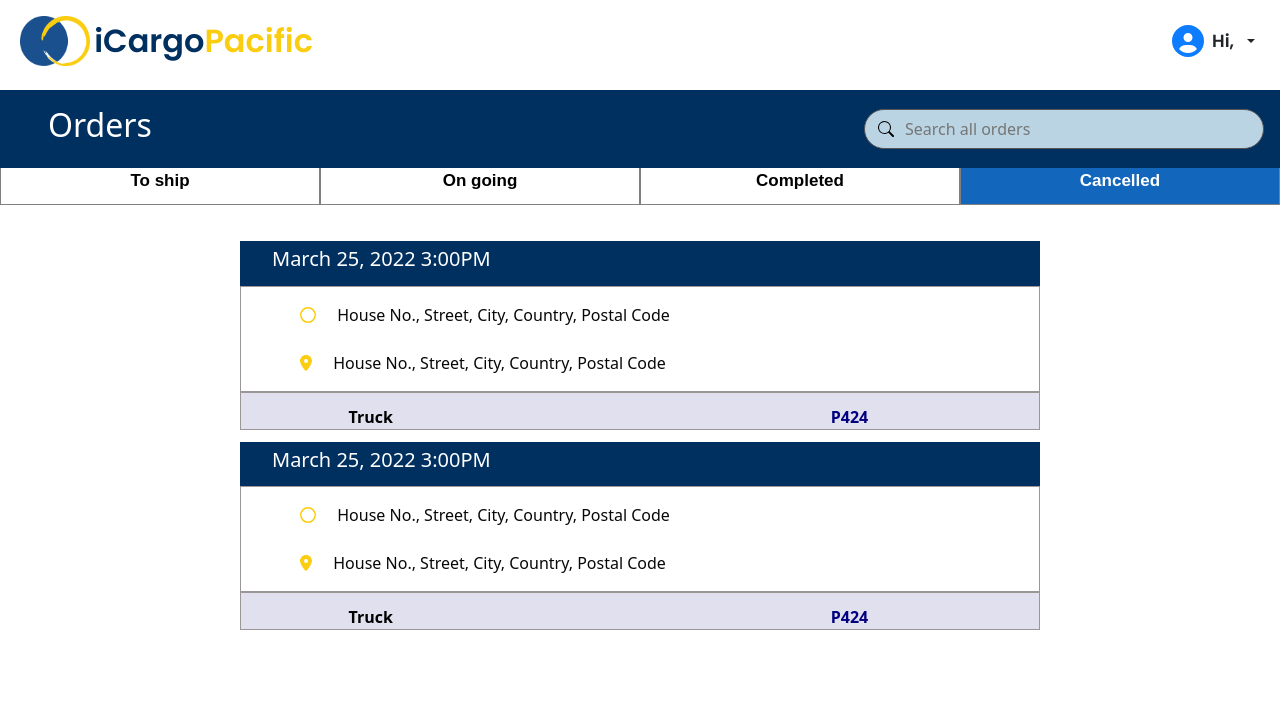
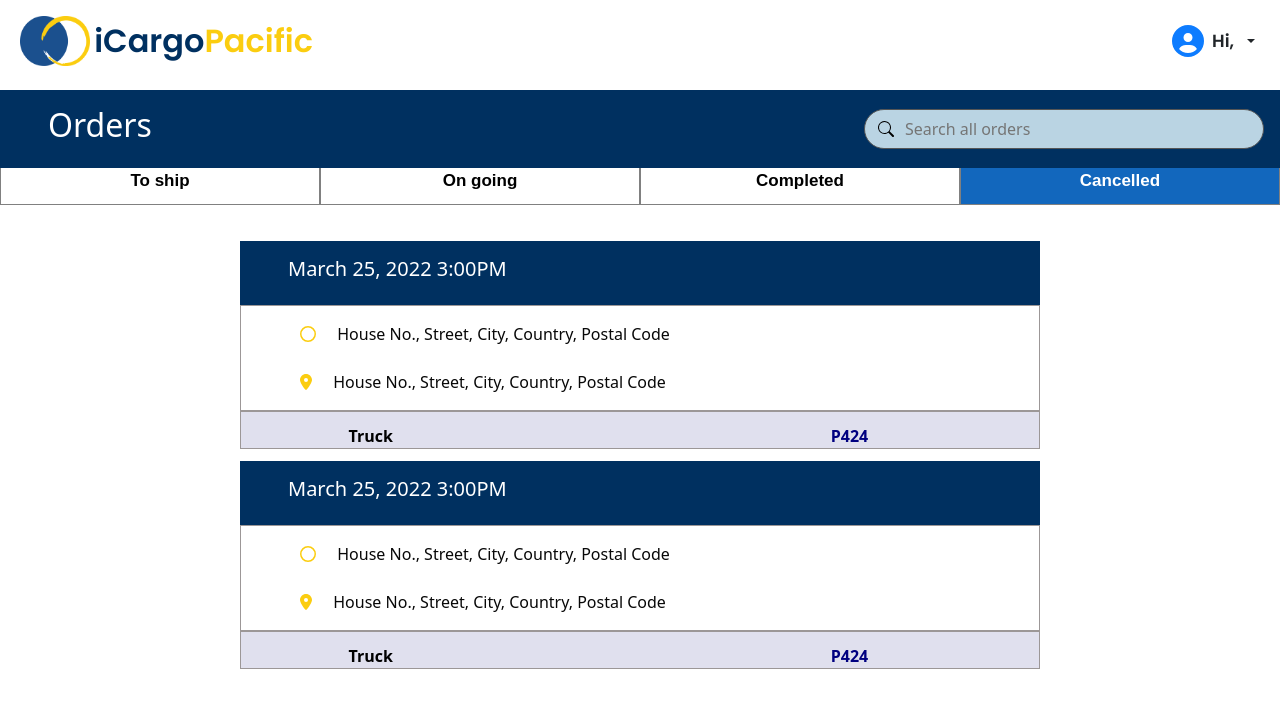
Before and after one commit to fambaridz/iCargoMerchant, a Vue app: page /cancel in a window 1280 px wide. Shown: the top 708 px of the page. Built offline with nearby package versions, Linux system fonts and the light colour scheme; no server answers; what vue-fullpage-modal, vue-popup-layer would draw is missing.

Commit message:
refactor: updated cancelled orders

```diff
--- a/src/components/Orders/components/CancelledOrders.vue
+++ b/src/components/Orders/components/CancelledOrders.vue
@@ -98,9 +98,9 @@ export default {
 
 .box-header {
     background-color: #003060;
-    padding: .4rem;
+    padding: 1rem;
     color: white;
-    padding-left: 2rem;
+    padding-left: 3rem;
     width: 50rem;
 }
 
@@ -125,9 +125,8 @@ export default {
 
 #date-time {
     color: white;
-    font-weight: bold;
     margin-left: 1ch;
-    font-size: large;
+    font-size: x-large;
 }
 
 #vehicle-type {
```
